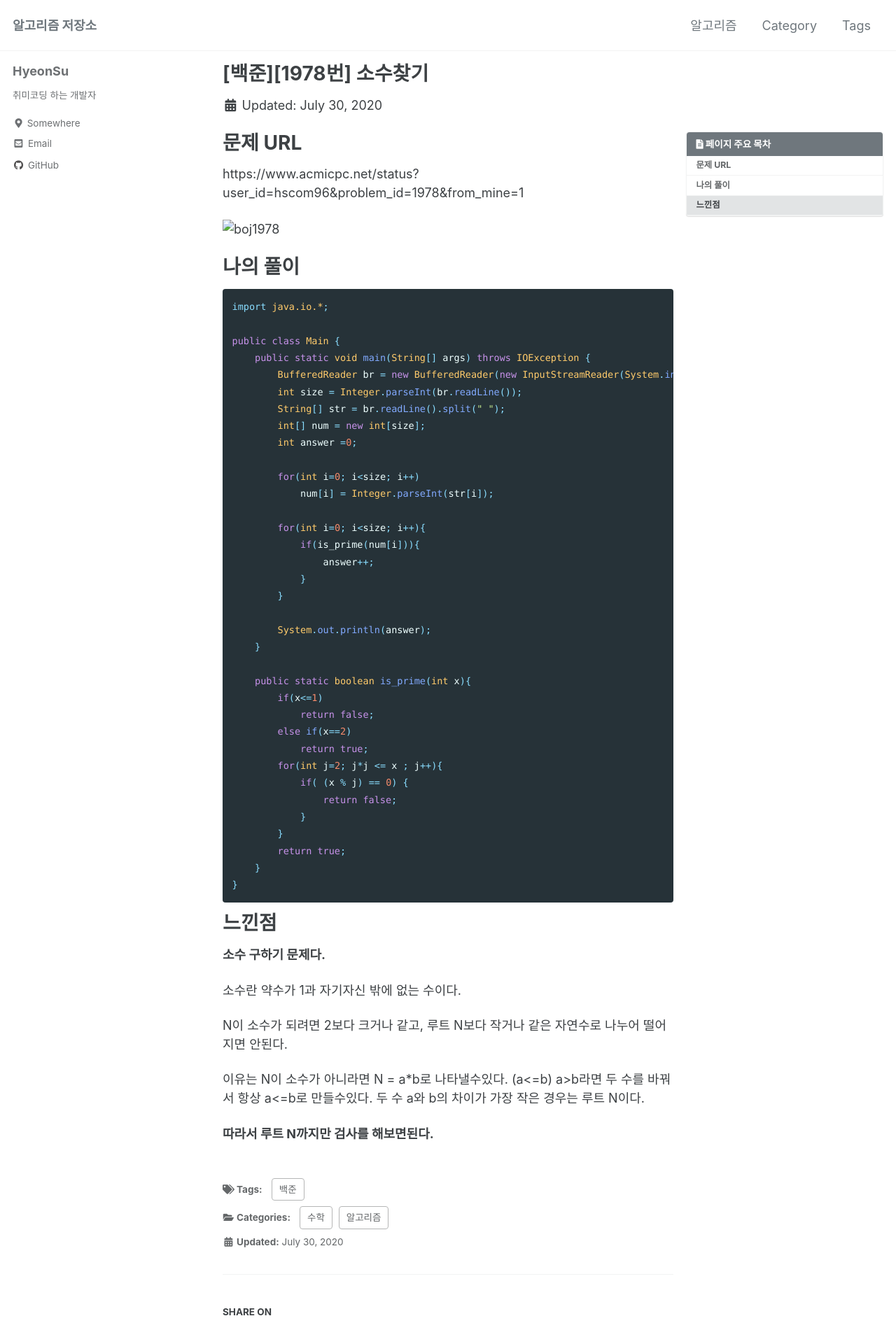
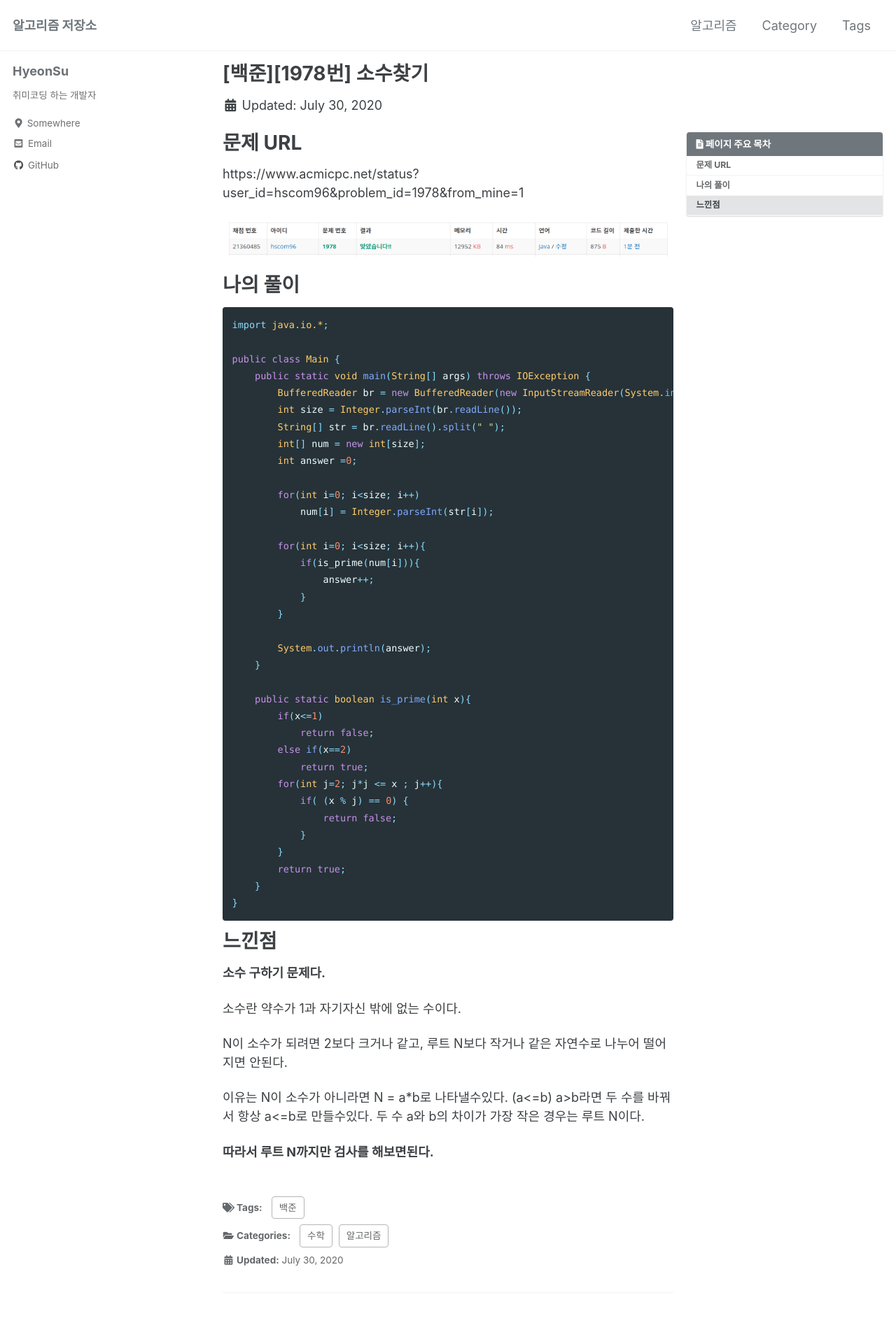
Before and after one commit to hscom96/hscom96.github.io, a Jekyll site: the page built from _posts/2020-07-30-boj1978.md, in a window 1280 px wide. Shown: the top 1891 px of the page at 70% size. Built offline with Jekyll 4.4.1, drawn with Linux system fonts in a browser that asks for light colours; cached includes are drawn as plain includes; comment, search, counter and statistics services are not loaded.

Commit message:
게시물 포스팅

```diff
--- a/_posts/2020-07-30-boj1978.md
+++ b/_posts/2020-07-30-boj1978.md
@@ -15,7 +15,7 @@ toc_label: "페이지 주요 목차"
 # 문제 URL
 https://www.acmicpc.net/status?user_id=hscom96&problem_id=1978&from_mine=1
 
-![boj1978](../images/2020/07/boj1978.png)
+![boj1978](/images/2020/07/boj1978.png)
 
 
 # 나의 풀이
```
